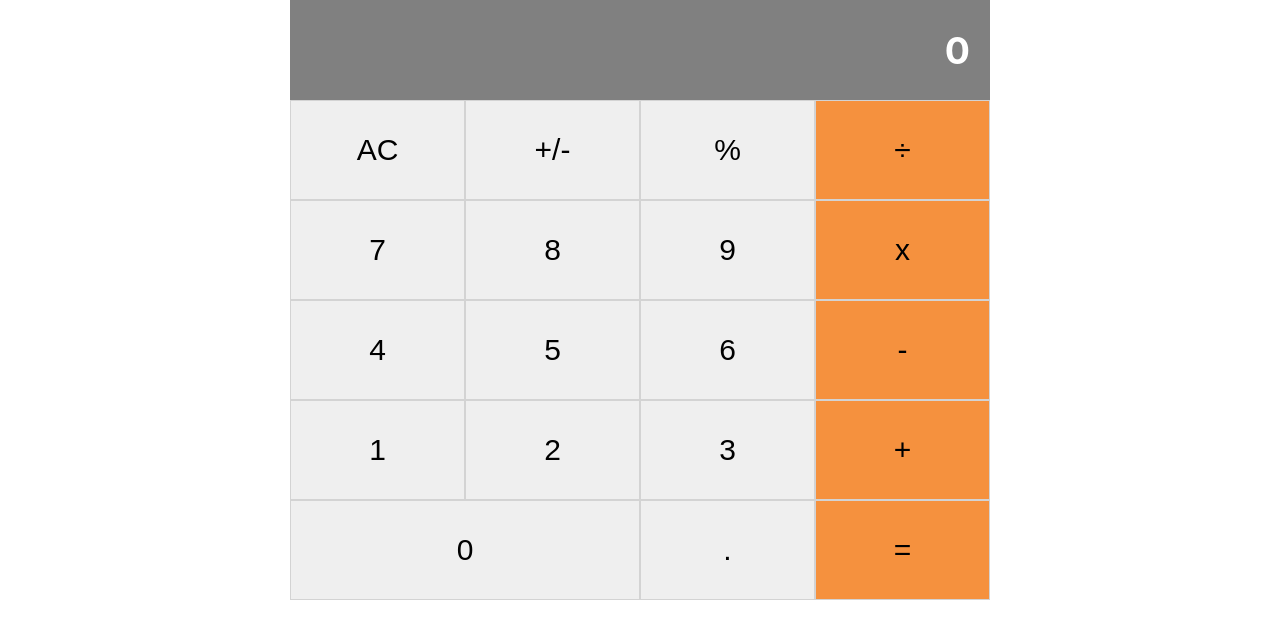
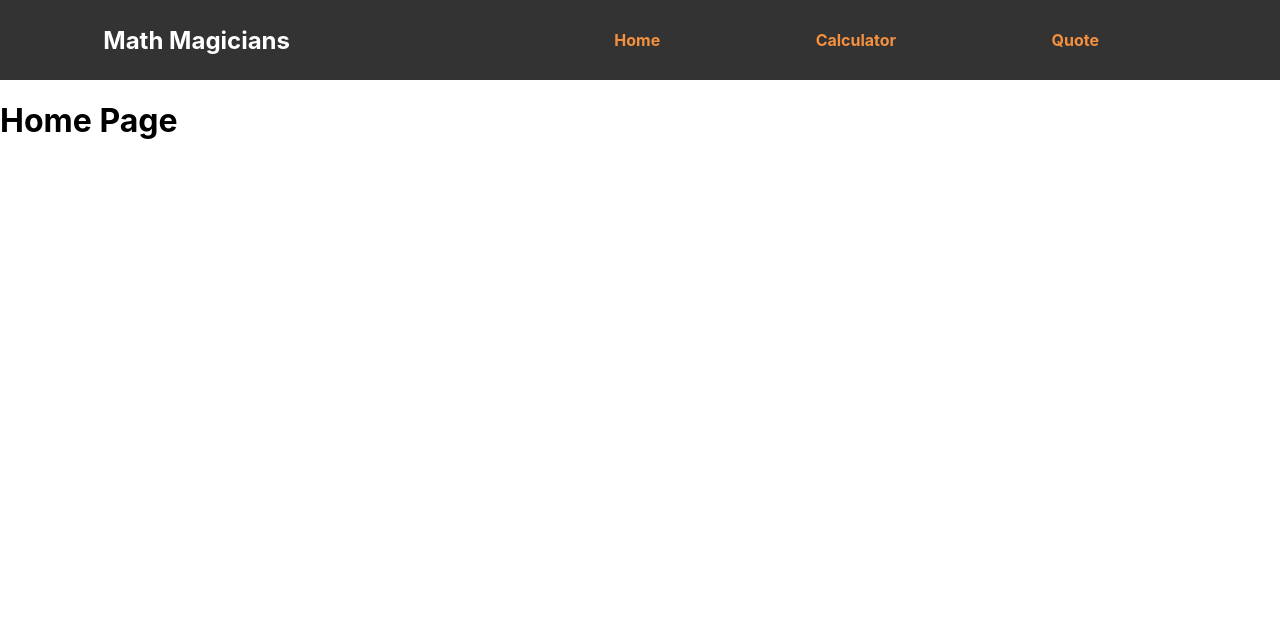
Before and after one commit to Mupa1/react-calculator, a React (Create React App) app: page / in a window 1280 px wide. Shown: the top 638 px of the page. Built offline with nearby package versions, Linux system fonts and the light colour scheme.

Commit message:
add Nav component

```diff
--- a/package.json
+++ b/package.json
@@ -10,6 +10,7 @@
     "prop-types": "^15.7.2",
     "react": "^17.0.1",
     "react-dom": "^17.0.1",
+    "react-router-dom": "^5.2.0",
     "react-scripts": "4.0.1"
   },
   "scripts": {
--- a/src/components/app/App.js
+++ b/src/components/app/App.js
@@ -1,9 +1,11 @@
 import React, { useState } from 'react';
+import { BrowserRouter, Switch, Route } from 'react-router-dom';
 
 import Display from '../display/Display';
 import ButtonPanel from '../buttonPanel/ButtonPanel';
 import calculate from '../../logic/calculate';
 import styles from './App.module.css';
+import Nav from '../nav/Nav';
 
 const App = () => {
   const [state, setState] = useState({
@@ -17,15 +19,30 @@ const App = () => {
     setState(result);
   };
 
+  const Home = () => (
+    <div>
+      <h1>Home Page</h1>
+    </div>
+  );
+
   const { total, next } = state;
   const result = next || total || '0';
 
+  const Calculator = () => (
+    <div className={styles.container}>
+      <Display result={result} />
+      <ButtonPanel clickHandler={handleClick} />
+    </div>
+  );
   return (
     <>
-      <div className={styles.container}>
-        <Display result={result} />
-        <ButtonPanel clickHandler={handleClick} />
-      </div>
+      <BrowserRouter>
+        <Nav />
+        <Switch>
+          <Route exact path="/" component={Home} />
+          <Route path="/calculator" component={Calculator} />
+        </Switch>
+      </BrowserRouter>
     </>
   );
 };
--- /dev/null
+++ b/src/components/nav/Nav.js
@@ -0,0 +1,23 @@
+import React from 'react';
+import { Link } from 'react-router-dom';
+
+import styles from './Nav.module.css';
+
+const Nav = () => (
+  <nav>
+    <h1>Math Magicians</h1>
+    <ul className={styles.navLinks}>
+      <Link className={styles.navLink} to="/">
+        <li>Home</li>
+      </Link>
+      <Link className={styles.navLink} to="/calculator">
+        <li>Calculator</li>
+      </Link>
+      <Link className={styles.navLink} to="/">
+        <li>Quote</li>
+      </Link>
+    </ul>
+  </nav>
+);
+
+export default Nav;
--- /dev/null
+++ b/src/components/nav/Nav.module.css
@@ -0,0 +1,29 @@
+nav {
+  display: flex;
+  justify-content: space-around;
+  flex-wrap: wrap;
+  align-items: center;
+  min-height: 10vh;
+  background: #333;
+  color: #fff;
+}
+
+.navLinks {
+  width: 50%;
+  display: flex;
+  justify-content: space-around;
+  flex-wrap: wrap;
+  align-items: center;
+  list-style: none;
+}
+
+.navLink {
+  color: #f5913e;
+  text-decoration: none;
+  font-weight: bold;
+  padding: 0 10px;
+}
+
+.navLink:hover {
+  color: #fff;
+}
```
Also changed, not shown: 2 other files (tests, documents, lock files or other folders).
